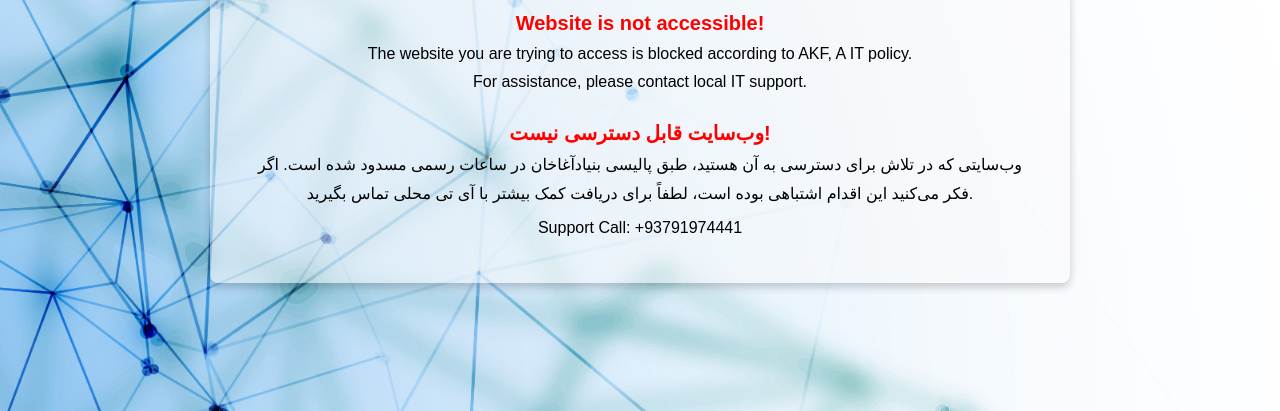
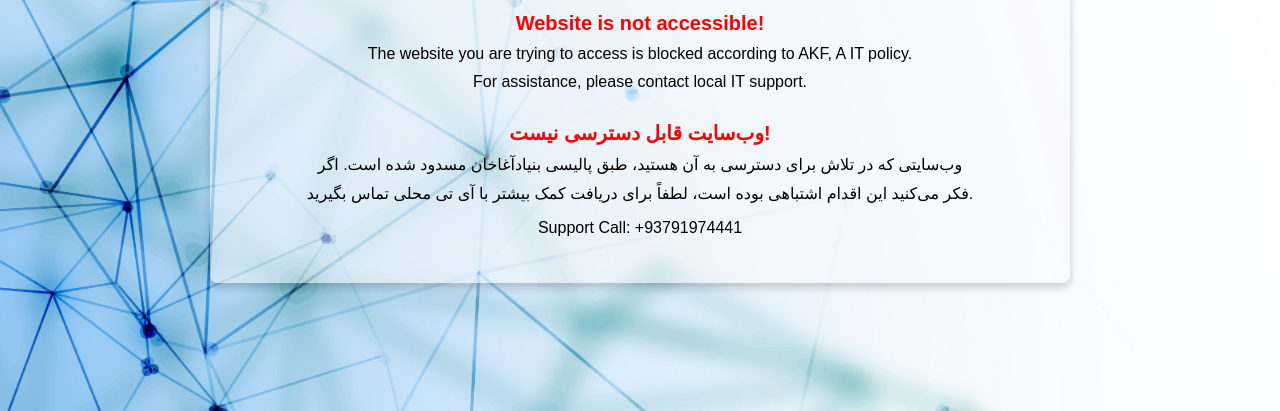
Before and after one commit to Shafiqsarwari/Denypage, a plain HTML site: page index.html in a window 1280 px wide. Shown: the part 389-800 px from the top of the page. Drawn offline with Linux system fonts and the light colour scheme.

Commit message:
Update index.html

```diff
--- a/index.html
+++ b/index.html
@@ -21,7 +21,7 @@
         </div>
         <div class="message">
             <h3>وب‌سایت قابل دسترسی نیست!</h3>
-            <p>وب‌سایتی که در تلاش برای دسترسی به آن هستید، طبق پالیسی بنیادآغاخان در ساعات رسمی مسدود شده است. اگر </p>
+            <p>وب‌سایتی که در تلاش برای دسترسی به آن هستید، طبق پالیسی بنیادآغاخان  مسدود شده است. اگر </p>
             <p>فکر می‌کنید این اقدام اشتباهی بوده است، لطفاً برای دریافت کمک بیشتر با آی تی محلی تماس بگیرید.</p>
         </div>
         <p>Support Call: <span class="support-number">+93791974441</span></p>
```
